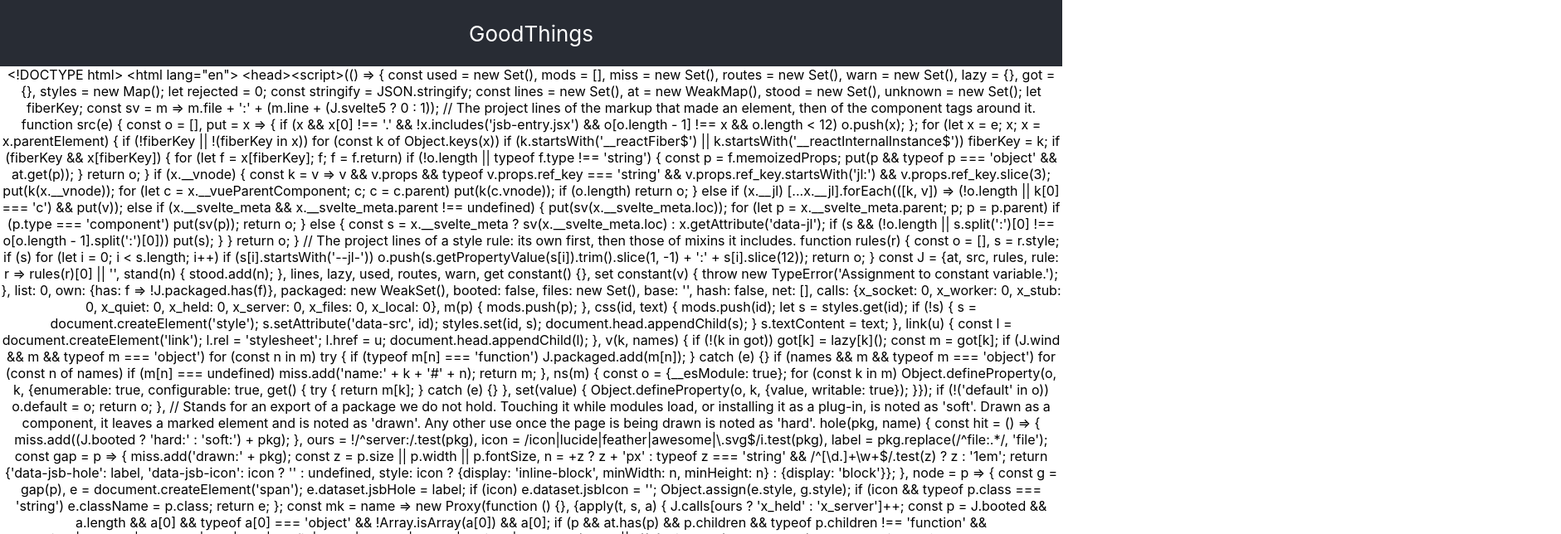
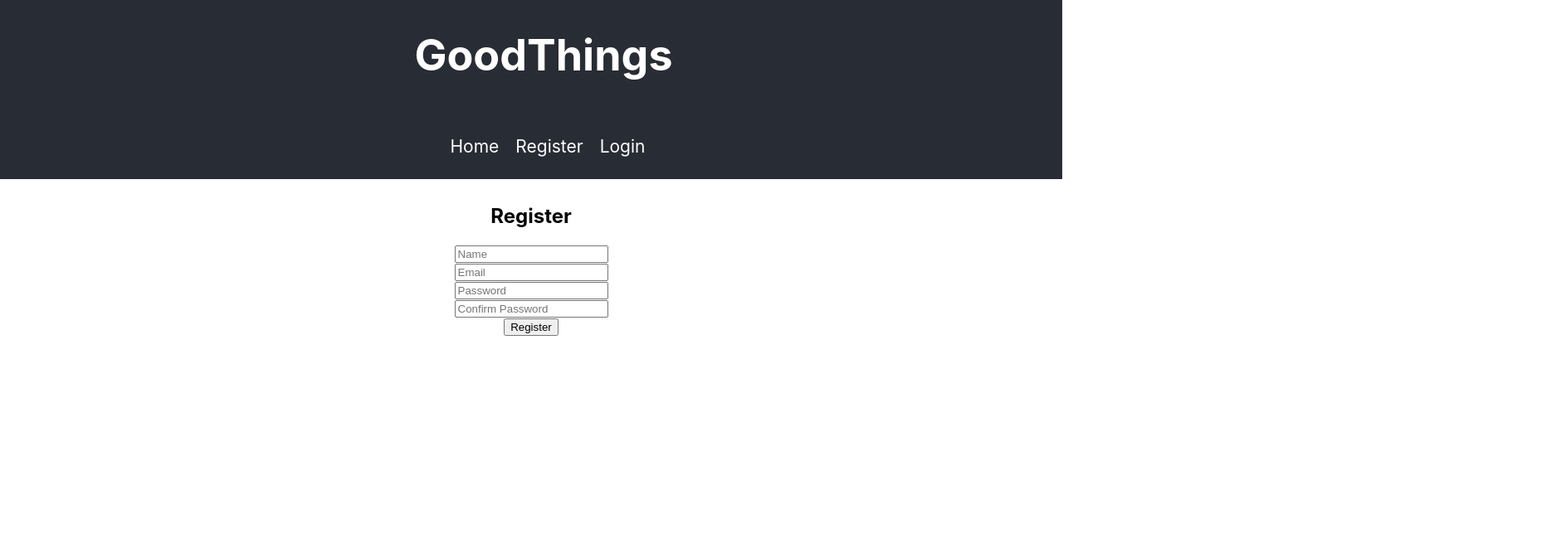
Before and after one commit to itdev161-fa2019/trevor-keith, a React (Create React App) app in the folder client/: page /register in a window 1280 px wide. Shown: the top 644 px of the page at 83% size, 1881 px wide, since content can reach past the window. Built offline with nearby package versions, Linux system fonts and the light colour scheme.

Commit message:
Completed Activity 7

```diff
--- a/client/package.json
+++ b/client/package.json
@@ -10,6 +10,7 @@
     "axios": "^0.19.0",
     "react": "^16.10.2",
     "react-dom": "^16.10.2",
+    "react-router-dom": "^5.1.2",
     "react-scripts": "3.2.0",
     "typescript": "3.6.4"
   },
--- a/client/src/App.css
+++ b/client/src/App.css
@@ -15,8 +15,41 @@
   justify-content: center;
   font-size: calc(10px + 2vmin);
   color: white;
+  padding-left: 30px;
 }
 
 .App-link {
   color: #09d3ac;
 }
+
+.App-header ul {
+  list-style-type: none;
+  flex: 1;
+  text-align: right;
+  padding-right: 30px;
+
+}
+
+.App-header ul li {
+  display: inline;
+  text-align: center;
+  padding: 10px;
+
+}
+
+.App-header ul li a {
+  font-size: calc(5px + 2vmin);
+  color: #ffffff;
+  text-decoration: none;
+
+}
+
+.App-link {
+  color: #09d3ac;
+
+}
+
+main {
+  margin: 30px auto;
+
+}
--- a/client/src/App.tsx
+++ b/client/src/App.tsx
@@ -1,6 +1,9 @@
 import React from 'react';
+import axios from 'axios';
+import { BrowserRouter as Router, Switch, Route, Link } from 'react-router-dom';
 import './App.css';
-import axios from 'axios';
+import Register from './components/Register/Register';
+import Login from './components/Login/Login';
 
 class App extends React.Component {
   state = {
@@ -26,14 +29,47 @@
 
   render() {
     return (
-      <div className="App">
-        <header className="App-header">
-          GoodThings
-        </header>
-        {this.state.data}
-      </div>
+      <Router>
+        <div className="App">
+          <header className="App-header">
+            <h1>GoodThings</h1>
+
+            <ul>
+              <li>
+                <Link to="/">Home</Link>
+              </li>
+              <li>
+                <Link to="/register">Register</Link>
+              </li>
+              <li>
+                <Link to="/login">Login</Link>
+              </li>
+
+            </ul>
+
+          </header>
+
+          <main>
+            <Route exact path="/">
+              {this.state.data}
+
+            </Route>
+            <Switch>
+              <Route exact path="/register" component={Register} />
+              <Route exact path="/login" component={Login} />
+
+            </Switch>
+
+          </main>
+
+        </div>
+
+      </Router>
+
     );
+
   }
+
 }
 
 export default App;
--- /dev/null
+++ b/client/src/components/Login/Login.js
@@ -0,0 +1,8 @@
+import React from 'react';
+
+const Login = () => {
+    return <div>Login</div>
+
+}
+
+export default Login;
--- /dev/null
+++ b/client/src/components/Register/Register.js
@@ -0,0 +1,114 @@
+import React, { useState } from 'react';
+import axios from 'axios';
+
+const Register = () => {
+    const [userData, setUserData] = useState({
+        name : '',
+        email: '',
+        password: '',
+        passwordConfirm: ''
+
+    });
+
+    const { name, email, password, passwordConfirm } = userData;
+
+    const onChange = e => {
+        const { name, value } = e.target;
+        setUserData({
+            ...userData,
+            [name]: value
+
+        })
+
+    }
+
+    const register = async () => {
+        if (password !== passwordConfirm) {
+            console.log('Passwords do not match');
+
+        } else {
+            const newUser = {
+                name: name,
+                email: email,
+                password: password
+
+            }
+
+            try {
+                const config = {
+                    headers: {
+                        'Content-Type': 'application/json'
+
+                    }
+
+                }
+
+                const body = JSON.stringify(newUser);
+                const res = await axios.post('http://localhost:5000/api/users', body, config);
+
+                console.log(res.data);
+
+            } catch(error) {
+                console.error(error.response.data);
+
+                return;
+
+            }
+
+        }
+
+    }
+
+    return (
+        <div>
+            <h2>Register</h2>
+
+            <div>
+                <input
+                    type="text"
+                    placeholder="Name"
+                    name="name"
+                    value={name}
+                    onChange={e => onChange(e)} />
+
+            </div>
+            <div>
+                <input
+                    type="text"
+                    placeholder="Email"
+                    name="email"
+                    value={email}
+                    onChange={e => onChange(e)} />
+
+            </div>
+            <div>
+                <input
+                    type="text"
+                    placeholder="Password"
+                    name="password"
+                    value={password}
+                    onChange={e => onChange(e)} />
+
+            </div>
+            <div>
+                <input
+                    type="text"
+                    placeholder="Confirm Password"
+                    name="passwordConfirm"
+                    value={passwordConfirm}
+                    onChange={e => onChange(e)} />
+
+            </div>
+
+            <div>
+                <button onClick={() => register()}>Register</button>
+
+            </div>
+
+        </div>
+
+    )
+
+}
+
+export default Register;
```
Also changed, not shown: 1 other file (tests, documents, lock files or other folders).
